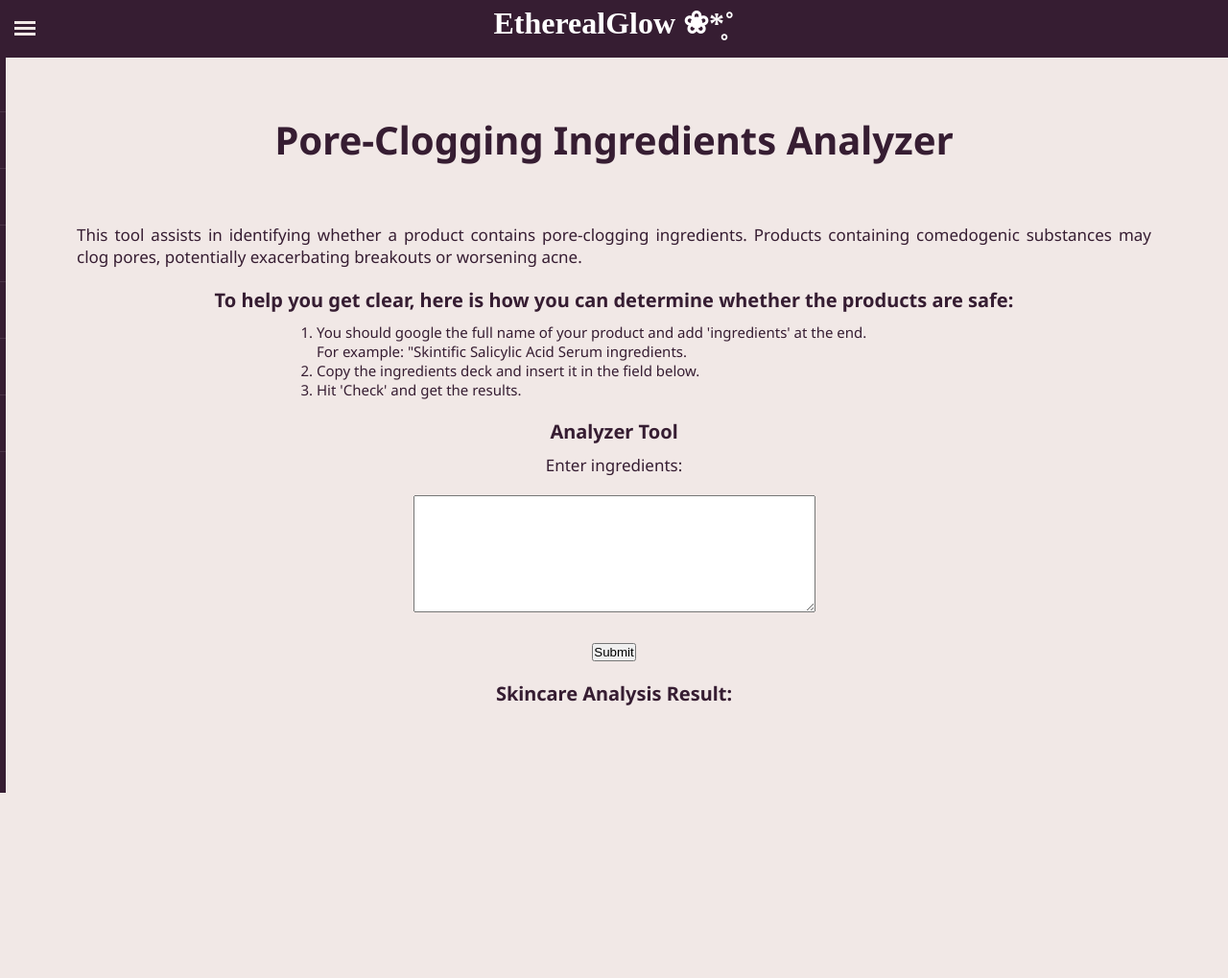
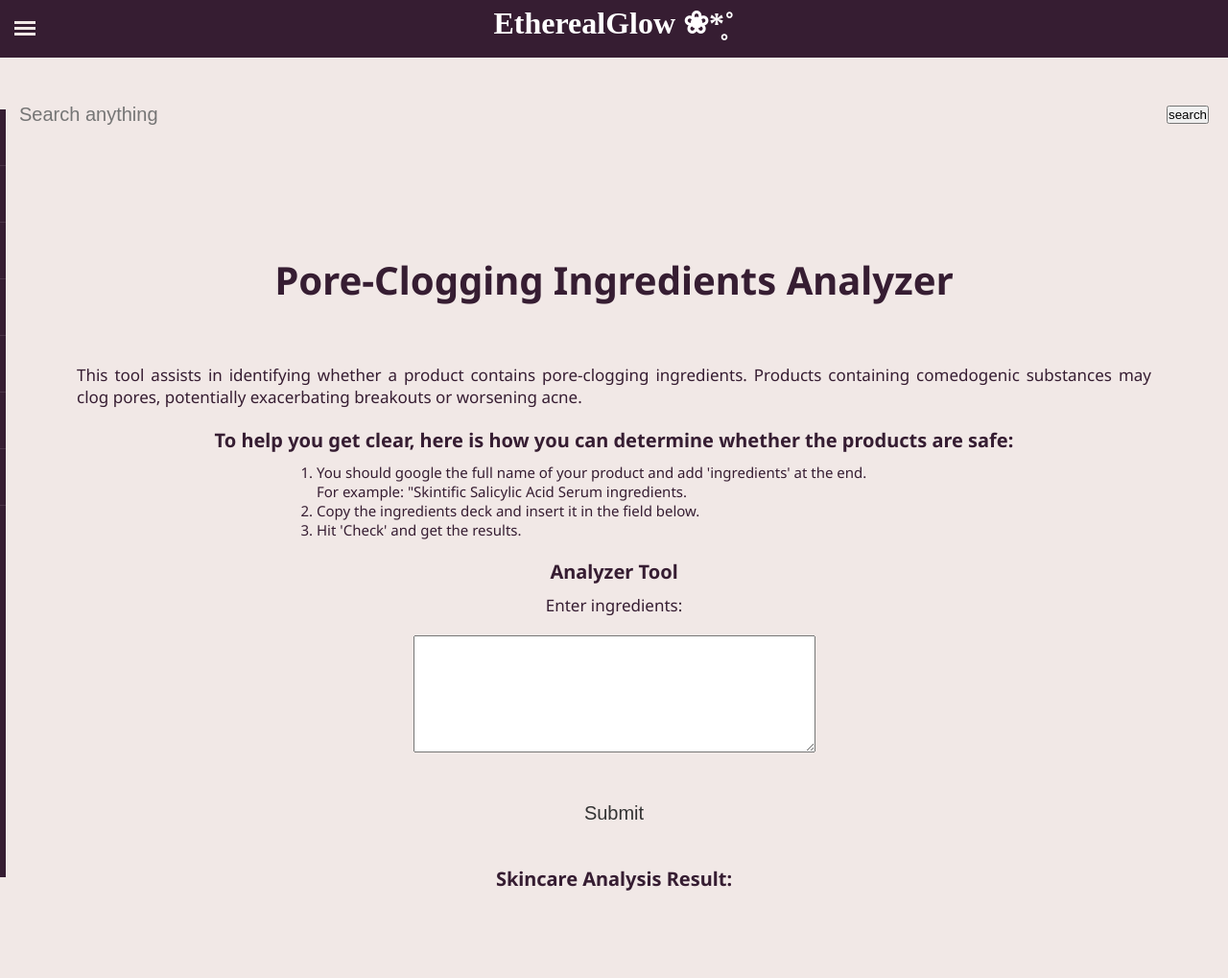
Before and after one commit to aleeqa/EtherealGlow, a Flask app: page / in a window 1280 px wide. Shown: the whole page at 96% size. Before the commit the page ends 826 px from the top, so only its background shows below. Run offline with Flask 3, Linux system fonts and the light colour scheme.

Commit message:
did the search bar and about us

```diff
--- a/website/static/styles.css
+++ b/website/static/styles.css
@@ -145,3 +145,25 @@ input[type="checkbox"]:checked ~ .toggle-icon > .bar-bottom {
 #ingredients {
     margin-top: 20px;
 }
+
+.search-box{
+    width: 500px;
+    background: #fff;
+    margin: 400px auto 0;
+    border-radius: 10px;
+}
+.row{
+    display: flex;
+    align-items: center;
+    padding: 10px 20px;
+}
+input{
+    flex: 2;
+    height: 70px;
+    background: transparent;
+    border: 0;
+    outline: 0;
+    font-size: 20px;
+    color: #333;
+
+}
--- a/website/templates/base.html
+++ b/website/templates/base.html
@@ -30,8 +30,14 @@
               <li><a href="/AboutUs">About Us</a></li>
               <li><a href="/Admin">Admin</a></li>
           </ul>
-      </div>
+        </div>
 
+        <div class="search box">
+            <div class="row">
+                <input type="text" id="input-box" placeholder="Search anything" autocomplete="off">
+                <button>search</button>
+            </div>
+        </div>
 
 
         <div class="content">
```
Also changed, not shown: search bar/search bar.css (added, +31 -0 lines), search bar/search bar.html (added, +23 -0 lines), website/AboutUs.html (added, +13 -0 lines).
